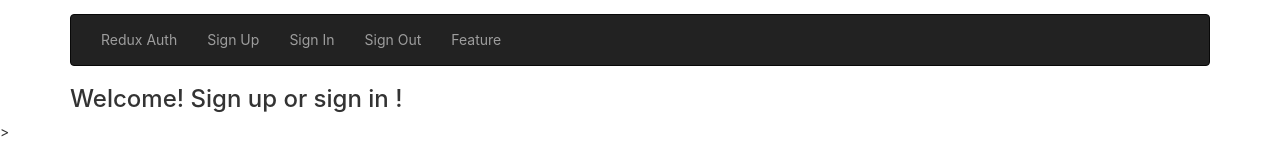
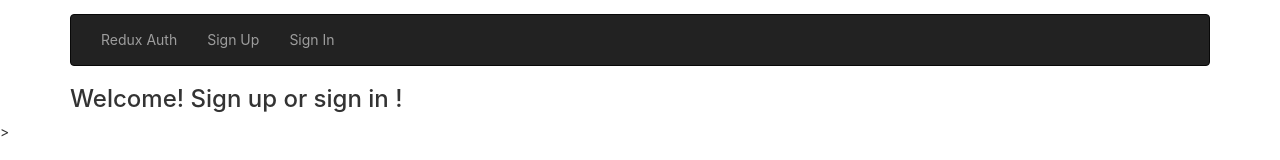
Before and after one commit to WendySanarwanto/udemy-advanced-react-and-redux, a React (Create React App) app in the folder auth/client/: page / in a window 1280 px wide. Shown: the top 160 px of the page. Built offline with nearby package versions, Linux system fonts and the light colour scheme; no server answers.

Commit message:
Hide show links based on authenticated state

```diff
--- a/auth/client/src/components/Header.jsx
+++ b/auth/client/src/components/Header.jsx
@@ -1,20 +1,44 @@
 import React from 'react';
 import { Link } from 'react-router-dom';
+import { connect } from 'react-redux';
 
-const Header = () => {
+const Header = props => {
+  const renderLinks = () => {
+    const isAuthenticated = props.isAuthenticated;
+
+    if (isAuthenticated) {
+      return (
+        <React.Fragment>
+          <li><Link to="/signout">Sign Out</Link></li>
+          <li><Link to="/feature">Feature</Link></li>
+        </React.Fragment>
+      );
+    }
+
+    return (
+      <React.Fragment>
+        <li><Link to="/signup">Sign Up</Link></li>
+        <li><Link to="/signin">Sign In</Link></li>
+      </React.Fragment>
+    );
+  };
+
   return (
     <nav className="navbar navbar-inverse">
       <div className="container-fluid">
         <ul className="nav navbar-nav">
           <li><Link to="/">Redux Auth</Link></li>
-          <li><Link to="/signup">Sign Up</Link></li>
-          <li><Link to="/signin">Sign In</Link></li>
-          <li><Link to="/signout">Sign Out</Link></li>
-          <li><Link to="/feature">Feature</Link></li>
+          { renderLinks() }
         </ul>
       </div>
     </nav>
   );
 };
 
-export default Header;
+function mapStateToProps(state) {
+  return {
+   isAuthenticated: state.auth && ((typeof state.auth.token) === 'string') && (state.auth.token.trim() !== '')
+  };
+};
+
+export default connect(mapStateToProps)(Header);
```
